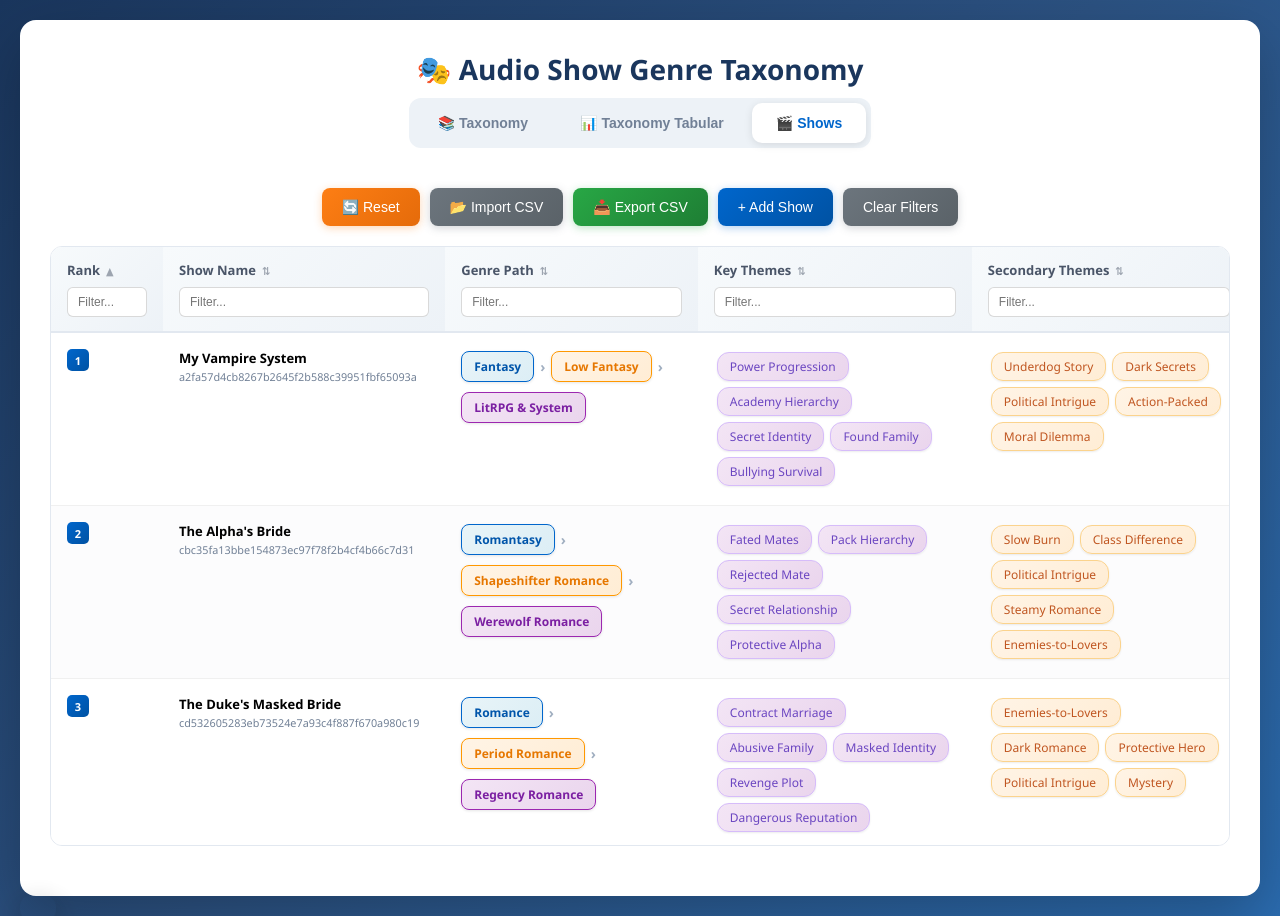
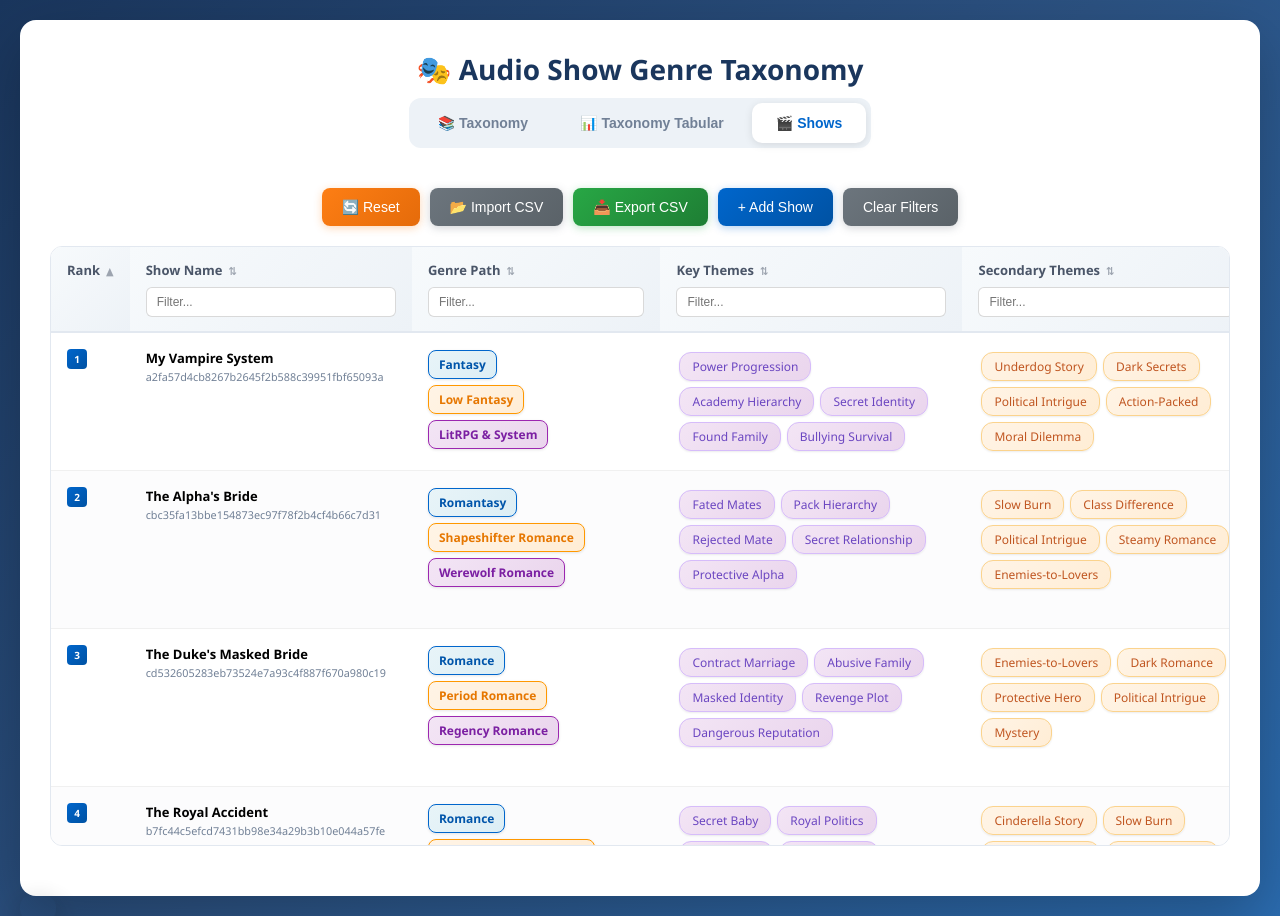
Before and after one commit to mehtabhavesh-code/Kevin_report, a plain HTML site: page index.html in a window 1280 px wide. Both pictures are taken after a click on the button "🎬 Shows". Drawn offline with Linux system fonts and the light colour scheme.

Commit message:
Update index.html

```diff
--- a/index.html
+++ b/index.html
@@ -174,8 +174,9 @@
         .col-filter { width: 100%; min-width: 80px; padding: 7px 10px; border: 1px solid rgba(0,0,0,0.15); border-radius: 6px; font-size: 12px; background: rgba(255,255,255,0.95); }
         .col-filter:focus { outline: none; border-color: #0066cc; box-shadow: 0 0 0 2px rgba(0,102,204,0.15); }
         /* Branch path styling */
-        .branch-path { display: flex; align-items: center; gap: 6px; flex-wrap: wrap; }
-        .branch-tag { display: inline-flex; align-items: center; padding: 6px 12px; border-radius: 8px; font-weight: 600; font-size: 12px; box-shadow: 0 1px 3px rgba(0,0,0,0.1); white-space: nowrap; margin: 2px 0; }
+        .branch-path { display: flex; align-items: flex-start; gap: 4px; flex-wrap: wrap; flex-direction: column; }
+        .branch-path-row { display: flex; align-items: center; gap: 4px; }
+        .branch-tag { display: inline-flex; align-items: center; padding: 5px 10px; border-radius: 8px; font-weight: 600; font-size: 12px; box-shadow: 0 1px 3px rgba(0,0,0,0.1); white-space: nowrap; margin: 1px 0; }
         .branch-tag.l0 { background: linear-gradient(135deg, #e8f4f8, #dceef5); border: 1px solid #0066cc; color: #0055aa; }
         .branch-tag.l1 { background: linear-gradient(135deg, #fff4e6, #ffedd5); border: 1px solid #ff9800; color: #e67700; }
         .branch-tag.l2 { background: linear-gradient(135deg, #f3e5f5, #ead5ed); border: 1px solid #9c27b0; color: #7b1fa2; }
@@ -188,7 +189,7 @@
         .cell-text { font-size: 13px; line-height: 1.6; color: #4a5568; }
         .cell-empty { color: #a0aec0; font-style: italic; }
         /* Shows specific - MODIFIED */
-        .show-rank { display: inline-flex; align-items: center; justify-content: center; min-width: 22px; height: 22px; padding: 0 4px; background: linear-gradient(135deg, #0066cc, #0052a3); color: white; border-radius: 5px; font-weight: 700; font-size: 11px; }
+        .show-rank { display: inline-flex; align-items: center; justify-content: center; min-width: 20px; height: 20px; padding: 0 3px; background: linear-gradient(135deg, #0066cc, #0052a3); color: white; border-radius: 4px; font-weight: 700; font-size: 10px; }
         .show-name-cell { word-wrap: break-word; overflow-wrap: break-word; }
         .show-actions { display: flex; gap: 4px; flex-wrap: wrap; }
         .show-edit-btn, .show-delete-btn { border: none; padding: 6px 8px; border-radius: 5px; cursor: pointer; font-size: 11px; font-weight: 500; transition: all 0.2s; white-space: nowrap; }
@@ -810,9 +811,9 @@
 
             // MODIFIED: New column order and widths
             const cols = [
-                {key:'branch',label:'Genre Path',group:'hierarchy',minW:'123px'},      // 70% of 176px
-                {key:'definition',label:'Definition',group:'content',minW:'362px'},    // +26px from genre path savings
-                {key:'keyThemes',label:'Key Themes',group:'content',minW:'387px'},     // +27px from genre path savings
+                {key:'branch',label:'Genre Path',group:'hierarchy',minW:'86px'},       // 70% of 123px, wraps to 3 lines
+                {key:'definition',label:'Definition',group:'content',minW:'388px'},    // +26px (70% of 37px saved)
+                {key:'keyThemes',label:'Key Themes',group:'content',minW:'398px'},     // +11px (30% of 37px saved)
                 {key:'secondaryThemes',label:'Secondary Themes',group:'content',minW:'360px'},
                 {key:'examples',label:'Examples',group:'content',minW:'180px'}
             ];
@@ -874,8 +875,8 @@
 
             rows.forEach(r => {
                 let branchHtml = `<span class="branch-tag l0">${r.genre}</span>`;
-                if (r.subGenre) branchHtml += `<span class="branch-arrow">›</span><span class="branch-tag l1">${r.subGenre}</span>`;
-                if (r.subSubGenre) branchHtml += `<span class="branch-arrow">›</span><span class="branch-tag l2">${r.subSubGenre}</span>`;
+                if (r.subGenre) branchHtml += `<span class="branch-tag l1">${r.subGenre}</span>`;
+                if (r.subSubGenre) branchHtml += `<span class="branch-tag l2">${r.subSubGenre}</span>`;
                 const ex = (r.examples||[]).map(t => `<span class="cell-tag example">${t}</span>`).join('') || '<span class="cell-empty">-</span>';
                 const kt = (r.keyThemes||[]).map(t => `<span class="cell-tag theme">${t}</span>`).join('') || '<span class="cell-empty">-</span>';
                 const st = (r.secondaryThemes||[]).map(t => `<span class="cell-tag secondary">${t}</span>`).join('') || '<span class="cell-empty">-</span>';
@@ -943,12 +944,12 @@
 
         // MODIFIED: Updated column widths for Shows
         const SHOW_COLUMNS = [
-            {key:'rank',label:'Rank',minW:'25px'},              // 50% of 50px
-            {key:'name',label:'Show Name',minW:'78px'},         // 70% of 112px (text wraps)
-            {key:'branch',label:'Genre Path',minW:'176px'},     // 80% of 220px
-            {key:'keyThemes',label:'Key Themes',minW:'274px'},  // +34px from savings
-            {key:'secondaryThemes',label:'Secondary Themes',minW:'274px'}, // +34px from savings
-            {key:'reason',label:'Reason',minW:'285px'}          // +35px from savings
+            {key:'rank',label:'Rank',minW:'12px',noFilter:true},  // 50% of 25px, no filter
+            {key:'name',label:'Show Name',minW:'55px'},           // 70% of 78px (text wraps)
+            {key:'branch',label:'Genre Path',minW:'141px'},       // 80% of 176px
+            {key:'keyThemes',label:'Key Themes',minW:'302px'},    // +28px (40% of 71px saved)
+            {key:'secondaryThemes',label:'Secondary Themes',minW:'288px'}, // +14px (20% of 71px saved)
+            {key:'reason',label:'Reason',minW:'313px'}            // +28px (40% of 71px saved)
         ];
 
         function renderShowsTable() {
@@ -980,7 +981,8 @@
 
             let html = `<table class="data-table"><thead><tr>`;
             SHOW_COLUMNS.forEach(c => {
-                html += `<th class="col-default" style="min-width:${c.minW}"><div class="th-label" onclick="sortShowsTable('${c.key}')">${c.label} <span class="sort-icon">${showSort.key===c.key?(showSort.dir==='asc'?'▲':'▼'):'⇅'}</span></div><input type="text" class="col-filter" data-filterkey="${c.key}" placeholder="Filter..." value="${showFilters[c.key]||''}" oninput="updateShowFilter('${c.key}',this.value)"></th>`;
+                const filterHtml = c.noFilter ? '' : `<input type="text" class="col-filter" data-filterkey="${c.key}" placeholder="Filter..." value="${showFilters[c.key]||''}" oninput="updateShowFilter('${c.key}',this.value)">`;
+                html += `<th class="col-default" style="min-width:${c.minW}"><div class="th-label" onclick="sortShowsTable('${c.key}')">${c.label} <span class="sort-icon">${showSort.key===c.key?(showSort.dir==='asc'?'▲':'▼'):'⇅'}</span></div>${filterHtml}</th>`;
             });
             // MODIFIED: Reduced actions column width
             html += `<th class="col-default" style="min-width:60px">Actions</th></tr></thead><tbody>`;
@@ -988,8 +990,8 @@
             filtered.forEach(s => {
                 const origIdx = showsData.indexOf(s);
                 let branchHtml = `<span class="branch-tag l0">${s.genre || '-'}</span>`;
-                if (s.subGenre) branchHtml += `<span class="branch-arrow">›</span><span class="branch-tag l1">${s.subGenre}</span>`;
-                if (s.subSubGenre) branchHtml += `<span class="branch-arrow">›</span><span class="branch-tag l2">${s.subSubGenre}</span>`;
+                if (s.subGenre) branchHtml += `<span class="branch-tag l1">${s.subGenre}</span>`;
+                if (s.subSubGenre) branchHtml += `<span class="branch-tag l2">${s.subSubGenre}</span>`;
                 const ktTags = s.keyThemes ? s.keyThemes.split(';').map(t => `<span class="cell-tag theme">${t.trim()}</span>`).join('') : '<span class="cell-empty">-</span>';
                 const stTags = s.secondaryThemes ? s.secondaryThemes.split(';').map(t => `<span class="cell-tag secondary">${t.trim()}</span>`).join('') : '<span class="cell-empty">-</span>';
                 html += `<tr>
```
